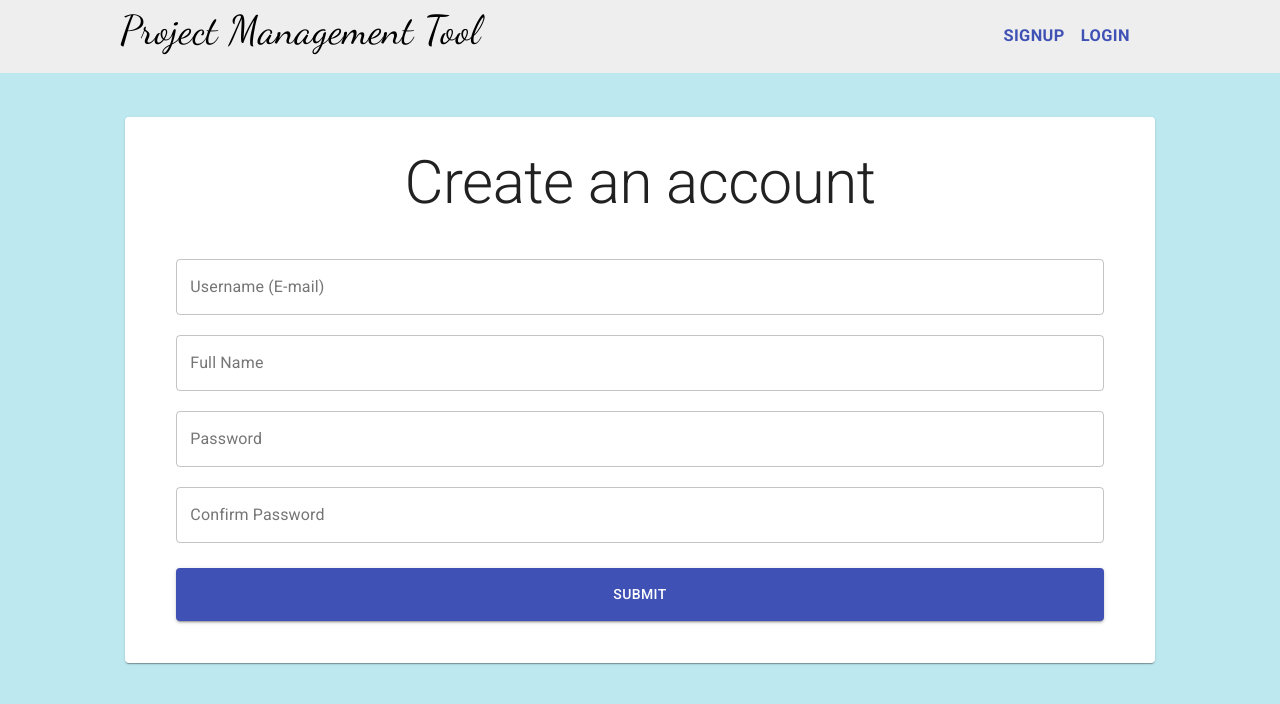
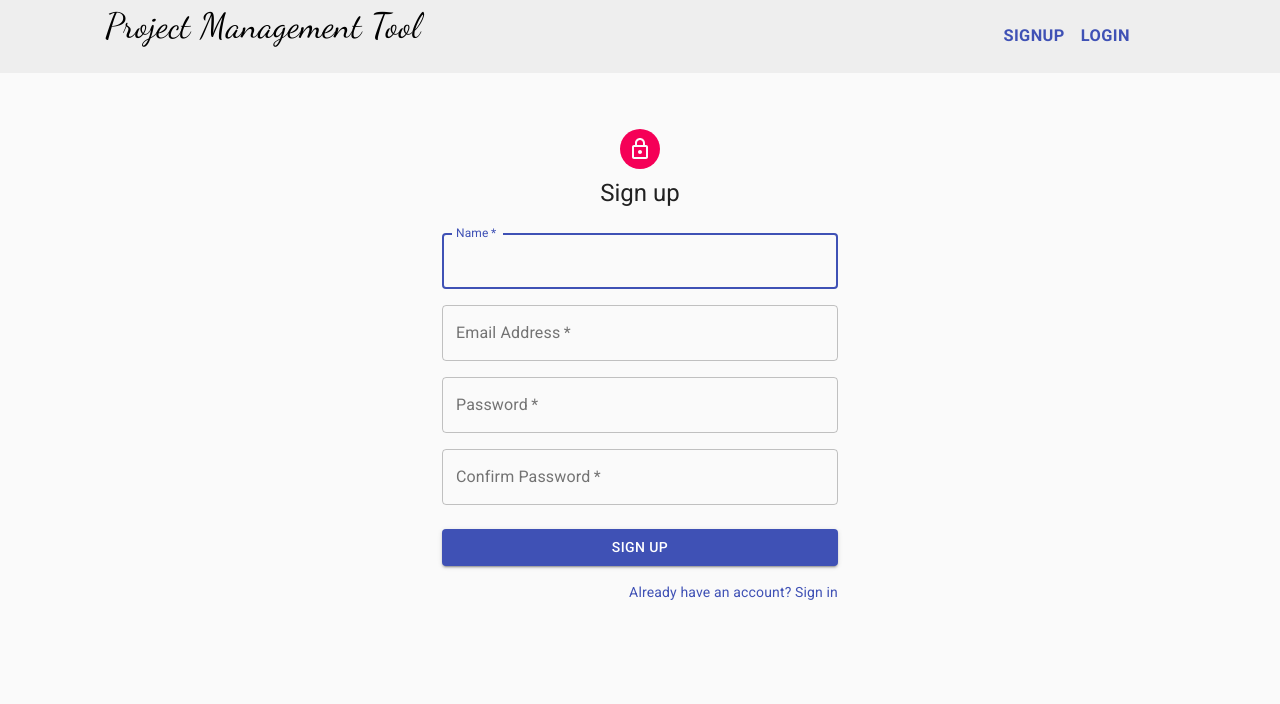
Before and after one commit to Thewa55/Project-Management-Tool, a React (Create React App) app in the folder ppmtool-react-client/: page /signup in a window 1280 px wide. Shown: the top 704 px of the page. Built offline with nearby package versions, Linux system fonts and the light colour scheme.

Commit message:
Added a new log in page

```diff
--- a/ppmtool-react-client/public/index.html
+++ b/ppmtool-react-client/public/index.html
@@ -22,18 +22,7 @@
     </style>
     <title>Personal Project Manager</title>
   </head>
-  <body style="margin: 0; background-color: #BDE8EF">
-    <noscript>You need to enable JavaScript to run this app.</noscript>
+  <body style="margin: 0;">
     <div id="root"></div>
-    <!--
-      This HTML file is a template.
-      If you open it directly in the browser, you will see an empty page.
-
-      You can add webfonts, meta tags, or analytics to this file.
-      The build step will place the bundled scripts into the <body> tag.
-
-      To begin the development, run `npm start` or `yarn start`.
-      To create a production bundle, use `npm run build` or `yarn build`.
-    -->
   </body>
 </html>
--- a/ppmtool-react-client/src/pages/Signup.js
+++ b/ppmtool-react-client/src/pages/Signup.js
@@ -1,106 +1,230 @@
-import React, { useRef, useState, useEffect } from 'react';
-import { Grid, Typography, TextField, Card, Button } from '@material-ui/core';
-import { makeStyles, useTheme } from '@material-ui/core/styles';
-import { useHistory } from 'react-router-dom';
-import axios from 'axios';
-import { GET_ERRORS } from '../actions/types';
-import { useDispatch, useSelector } from 'react-redux';
+// import React, { useRef, useState, useEffect } from 'react';
+// import { Grid, Typography, TextField, Card, Button } from '@material-ui/core';
+// import { makeStyles, useTheme } from '@material-ui/core/styles';
+// import { useHistory } from 'react-router-dom';
+// import axios from 'axios';
+// import { GET_ERRORS } from '../actions/types';
+// import { useDispatch, useSelector } from 'react-redux';
+
+// const useStyles = makeStyles((theme) => ({
+//     cardStyle:{
+//       width: "80%",
+//       marginTop: theme.spacing(6)
+//     },
+//     textFieldStyle:{
+//       width: "90%",
+//     },
+//     formStyle:{
+//       alignItems: "center",
+//       textAlign: "center"
+//     },
+//     typographyStyle:{
+//       textAlign: "center",
+//       padding: ".5em"
+//     },
+//     buttonStyle:{
+//       width: "90%",
+//       padding: "1em"
+//     },
+//     errorStyle:{
+//       color: "red",
+//       fontSize: "1em",
+//       textAlign: "left",
+//       marginLeft: "5%"
+//     }
+// }))
+
+// export default function Signup() {
+
+//   const jwtToken = localStorage.jwtToken;
+//   const classes = useStyles();
+//   const theme = useTheme();
+//   const username = useRef();
+//   const fullName = useRef();
+//   const password = useRef();
+//   const confirmPassword = useRef();
+//   const history = useHistory();
+//   const dispatch = useDispatch();
+//   const [error, setError] = useState({})
+
+
+//   if(jwtToken){
+//     history.push('/dashboard')
+//   }
+
+//   async function createUser(user) {
+//     try{
+//       await axios.post('/api/users/register', user)
+//       dispatch({
+//         type: GET_ERRORS,
+//         payload: {}
+//       })
+//       history.push("/login")
+//     } catch(err){
+//       dispatch({
+//         type: GET_ERRORS,
+//         payload: err.response.data
+//       })
+//       setError(err.response.data)
+//     }
+//   }
+
+//   useEffect(() => {}, [error])
+
+//   const handleSubmit = () => {
+//     let newUser = {
+//       username: username.current.value,
+//       fullName: fullName.current.value,
+//       password: password.current.value,
+//       confirmPassword: confirmPassword.current.value
+//     }
+
+//     createUser(newUser);
+//   }
+
+//   return(
+//     <>
+//       <Grid container direction="row" justify="center" alignItems="center" spacing={1}>
+//         <Card className={classes.cardStyle}>
+//           <Typography variant="h2" className={classes.typographyStyle}>Create an account</Typography>
+//           <form noValidate autoComplete="off" className={classes.formStyle}>
+//             <TextField className={classes.textFieldStyle} label="Username (E-mail)" style={{ margin: 10 }} type="email" placeholder="E-mail (User Name)" margin="normal" variant="outlined" inputRef={username} />
+//             <div className={classes.errorStyle}>{error.username}</div>
+//             <TextField className={classes.textFieldStyle} id="outlined-full-width" label="Full Name" style={{ margin: 10 }} placeholder="Full Name" type="name" margin="normal" variant="outlined" inputRef={fullName}/>
+//             <div className={classes.errorStyle}>{error.fullName}</div>
+//             <TextField className={classes.textFieldStyle} id="outlined-full-width" label="Password" type="password" style={{ margin: 10 }} placeholder="Password" margin="normal" variant="outlined" inputRef={password}/>
+//             <div className={classes.errorStyle}>{error.password}</div>
+//             <TextField className={classes.textFieldStyle} id="outlined-full-width" label="Confirm Password" type="password" style={{ margin: 10 }} placeholder="Confirm Password" margin="normal" variant="outlined" inputRef={confirmPassword}/>
+//             <div className={classes.errorStyle}>{error.confirmPassword}</div>
+//             {/* <TextField className={classes.textDateFieldStyle} id="outlined-full-width" label="Start Date" type="Date" style={{ margin: 15 }} placeholder="Project Name" margin="normal" variant="outlined" InputLabelProps={{ shrink: true }} inputRef={projectStart} /> */}
+//             <Button className={classes.buttonStyle} style={{ margin: 15, marginBottom: "3em"}} variant="contained" color="primary" onClick={handleSubmit}>Submit</Button>
+//           </form>
+//         </Card>
+//       </Grid>
+//     </>
+//   )
+// }
+
+
+
+// Material UI Start up code
+import React from 'react';
+import Avatar from '@material-ui/core/Avatar';
+import Button from '@material-ui/core/Button';
+import CssBaseline from '@material-ui/core/CssBaseline';
+import TextField from '@material-ui/core/TextField';
+import Link from '@material-ui/core/Link';
+import Grid from '@material-ui/core/Grid';
+import Box from '@material-ui/core/Box';
+import LockOutlinedIcon from '@material-ui/icons/LockOutlined';
+import Typography from '@material-ui/core/Typography';
+import { makeStyles } from '@material-ui/core/styles';
+import Container from '@material-ui/core/Container';
 
 const useStyles = makeStyles((theme) => ({
-    cardStyle:{
-      width: "80%",
-      marginTop: theme.spacing(6)
-    },
-    textFieldStyle:{
-      width: "90%",
-    },
-    formStyle:{
-      alignItems: "center",
-      textAlign: "center"
-    },
-    typographyStyle:{
-      textAlign: "center",
-      padding: ".5em"
-    },
-    buttonStyle:{
-      width: "90%",
-      padding: "1em"
-    },
-    errorStyle:{
-      color: "red",
-      fontSize: "1em",
-      textAlign: "left",
-      marginLeft: "5%"
-    }
-}))
-
-export default function Signup() {
-
-  const jwtToken = localStorage.jwtToken;
-  const classes = useStyles();
-  const theme = useTheme();
-  const username = useRef();
-  const fullName = useRef();
-  const password = useRef();
-  const confirmPassword = useRef();
-  const history = useHistory();
-  const dispatch = useDispatch();
-  const [error, setError] = useState({})
+  paper: {
+    marginTop: theme.spacing(6),
+    display: 'flex',
+    flexDirection: 'column',
+    alignItems: 'center',
+  },
+  avatar: {
+    margin: theme.spacing(1),
+    backgroundColor: theme.palette.secondary.main,
+  },
+  form: {
+    width: '100%', // Fix IE 11 issue.
+    marginTop: theme.spacing(3),
+  },
+  submit: {
+    margin: theme.spacing(3, 0, 2),
+  },
+}));
 
 
-  if(jwtToken){
-    history.push('/dashboard')
-  }
 
-  async function createUser(user) {
-    try{
-      await axios.post('/api/users/register', user)
-      dispatch({
-        type: GET_ERRORS,
-        payload: {}
-      })
-      history.push("/login")
-    } catch(err){
-      dispatch({
-        type: GET_ERRORS,
-        payload: err.response.data
-      })
-      setError(err.response.data)
-    }
-  }
 
-  useEffect(() => {}, [error])
+export default function SignUp() {
+  const classes = useStyles();
 
-  const handleSubmit = () => {
-    let newUser = {
-      username: username.current.value,
-      fullName: fullName.current.value,
-      password: password.current.value,
-      confirmPassword: confirmPassword.current.value
-    }
-
-    createUser(newUser);
-  }
-
-  return(
-    <>
-      <Grid container direction="row" justify="center" alignItems="center" spacing={1}>
-        <Card className={classes.cardStyle}>
-          <Typography variant="h2" className={classes.typographyStyle}>Create an account</Typography>
-          <form noValidate autoComplete="off" className={classes.formStyle}>
-            <TextField className={classes.textFieldStyle} label="Username (E-mail)" style={{ margin: 10 }} type="email" placeholder="E-mail (User Name)" margin="normal" variant="outlined" inputRef={username} />
-            <div className={classes.errorStyle}>{error.username}</div>
-            <TextField className={classes.textFieldStyle} id="outlined-full-width" label="Full Name" style={{ margin: 10 }} placeholder="Full Name" type="name" margin="normal" variant="outlined" inputRef={fullName}/>
-            <div className={classes.errorStyle}>{error.fullName}</div>
-            <TextField className={classes.textFieldStyle} id="outlined-full-width" label="Password" type="password" style={{ margin: 10 }} placeholder="Password" margin="normal" variant="outlined" inputRef={password}/>
-            <div className={classes.errorStyle}>{error.password}</div>
-            <TextField className={classes.textFieldStyle} id="outlined-full-width" label="Confirm Password" type="password" style={{ margin: 10 }} placeholder="Confirm Password" margin="normal" variant="outlined" inputRef={confirmPassword}/>
-            <div className={classes.errorStyle}>{error.confirmPassword}</div>
-            {/* <TextField className={classes.textDateFieldStyle} id="outlined-full-width" label="Start Date" type="Date" style={{ margin: 15 }} placeholder="Project Name" margin="normal" variant="outlined" InputLabelProps={{ shrink: true }} inputRef={projectStart} /> */}
-            <Button className={classes.buttonStyle} style={{ margin: 15, marginBottom: "3em"}} variant="contained" color="primary" onClick={handleSubmit}>Submit</Button>
-          </form>
-        </Card>
-      </Grid>
-    </>
-  )
+  return (
+    <Container component="main" maxWidth="xs">
+      <CssBaseline />
+      <div className={classes.paper}>
+        <Avatar className={classes.avatar}>
+          <LockOutlinedIcon />
+        </Avatar>
+        <Typography component="h1" variant="h5">
+          Sign up
+        </Typography>
+        <form className={classes.form} noValidate>
+          <Grid container spacing={2}>
+            <Grid item xs={12}>
+              <TextField
+                autoComplete="name"
+                name="Name"
+                variant="outlined"
+                required
+                fullWidth
+                id="Name"
+                label="Name"
+                autoFocus
+              />
+            </Grid>
+            <Grid item xs={12}>
+              <TextField
+                variant="outlined"
+                required
+                fullWidth
+                id="email"
+                label="Email Address"
+                name="email"
+                autoComplete="email"
+              />
+            </Grid>
+            <Grid item xs={12}>
+              <TextField
+                variant="outlined"
+                required
+                fullWidth
+                name="password"
+                label="Password"
+                type="password"
+                id="password"
+                autoComplete="current-password"
+              />
+            </Grid>
+            <Grid item xs={12}>
+              <TextField
+                variant="outlined"
+                required
+                fullWidth
+                name=" confirmPassword"
+                label="Confirm Password"
+                type="password"
+                id="confirmPassword"
+                autoComplete="current-password"
+              />
+            </Grid>
+          </Grid>
+          <Button
+            type="submit"
+            fullWidth
+            variant="contained"
+            color="primary"
+            className={classes.submit}
+          >
+            Sign Up
+          </Button>
+          <Grid container justify="flex-end" style={{marginBottom: "2em"}}>
+            <Grid item>
+              <Link href="/login" variant="body2">
+                Already have an account? Sign in
+              </Link>
+            </Grid>
+          </Grid>
+        </form>
+      </div>
+    </Container>
+  );
 }
```
Also changed, not shown: 1 other file (tests, documents, lock files or other folders).
